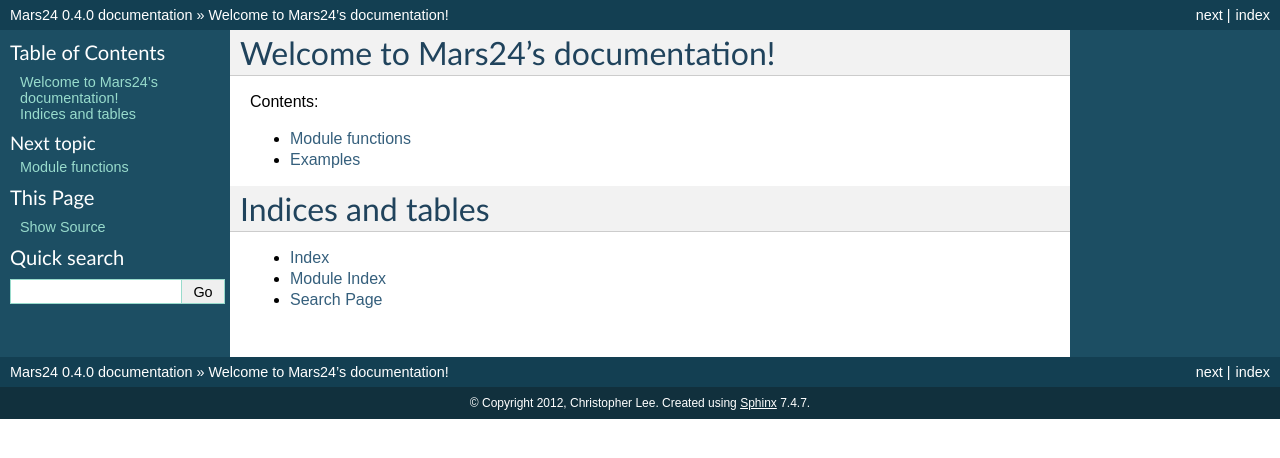
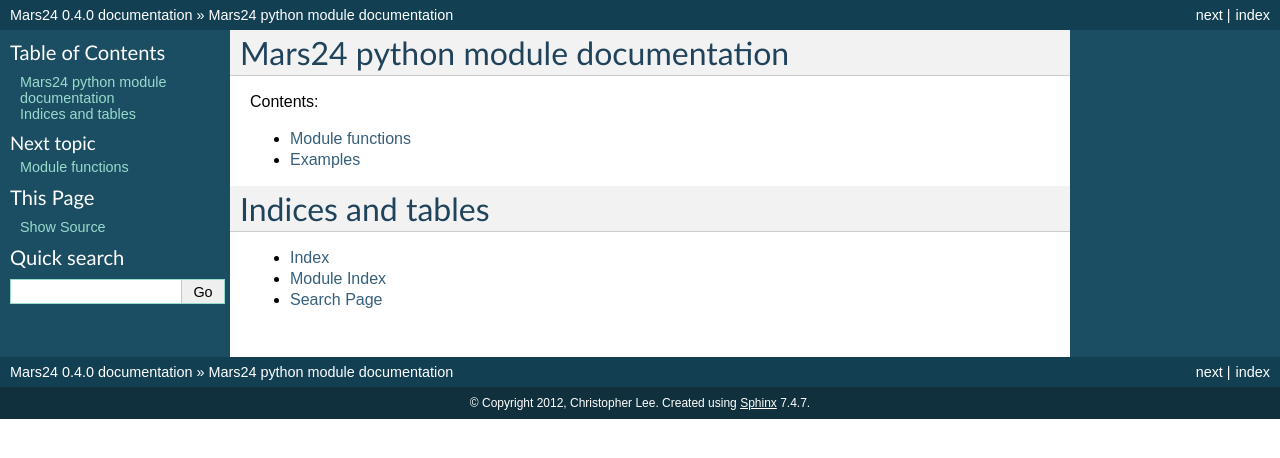
Before and after one commit to eelsirhc/pyMarsTime, a Sphinx documentation site: the page built from docs/index.rst, in a window 1280 px wide. Shown: the top 458 px of the page. Built offline with Sphinx 7.4.7, drawn with Linux system fonts in a browser that asks for light colours.

Commit message:
changing title

```diff
--- a/docs/index.rst
+++ b/docs/index.rst
@@ -3,7 +3,7 @@
    You can adapt this file completely to your liking, but it should at least
    contain the root `toctree` directive.
 
-Welcome to Mars24's documentation!
+Mars24 python module documentation
 ==================================
 
 Contents:
```
